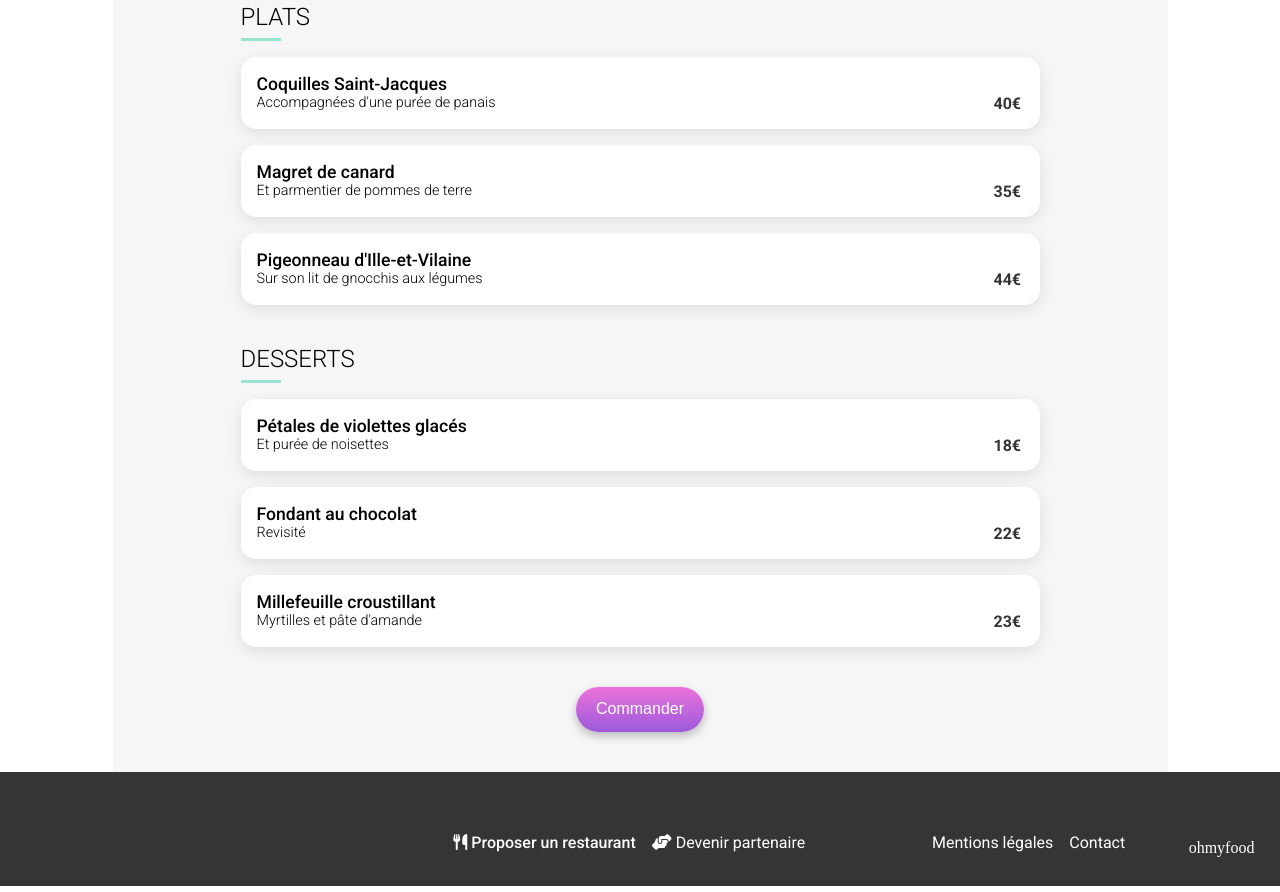
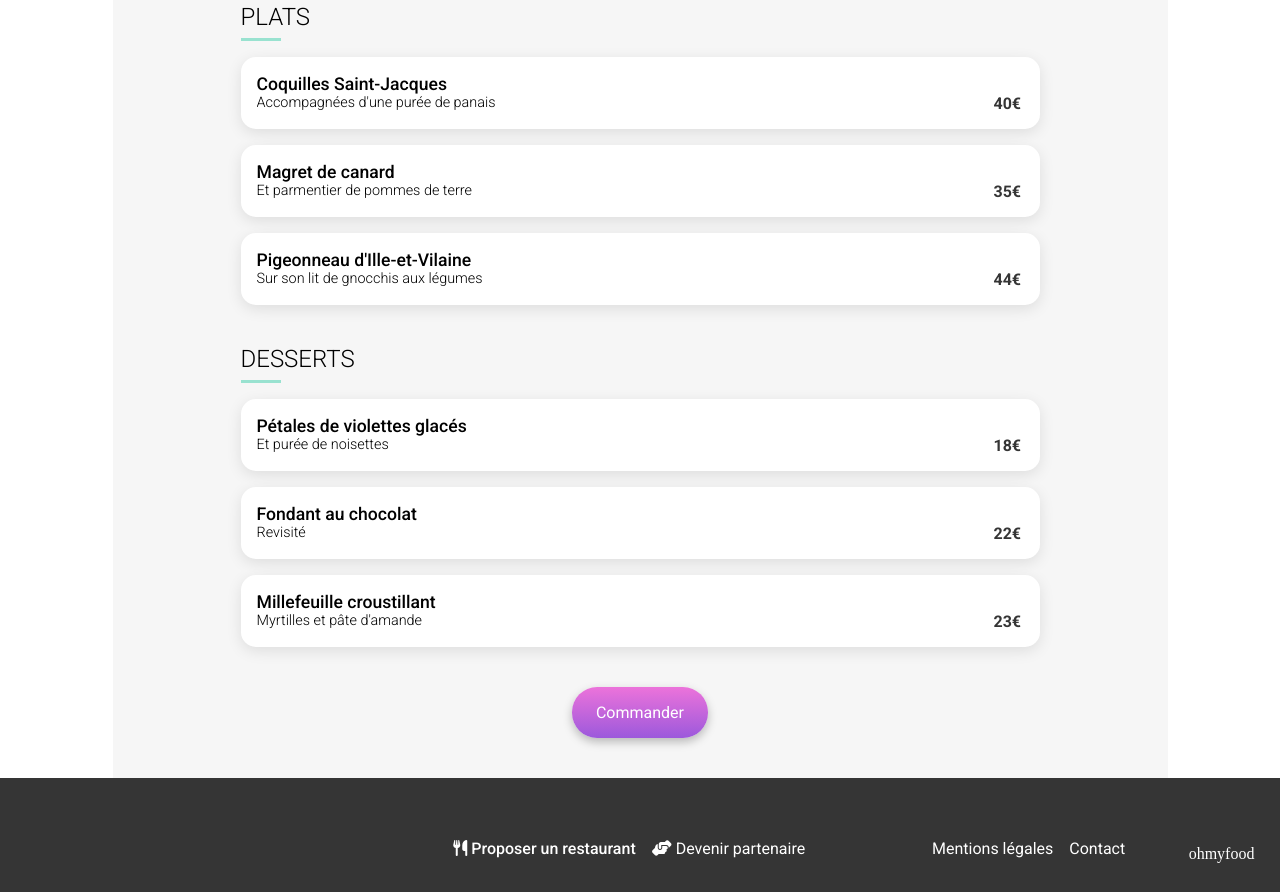
Before and after one commit to B-Audrey/F3-OhMyFood, a website: page restaurants/aLaFrancaise.html in a window 1280 px wide. Shown: the part 760-1652 px from the top of the page. Drawn offline with Linux system fonts and the light colour scheme; a web font is replaced by a local one.

Commit message:
bug fixed

```diff
--- a/restaurants/aLaFrancaise.html
+++ b/restaurants/aLaFrancaise.html
@@ -28,7 +28,7 @@
                 <i class="fa-solid fa-arrow-left"></i>
             </a>
         </div>
-        <h1>ohmyfood</h1>
+        <p class="header-title">ohmyfood</p>
     </header>
 
     <main>
@@ -143,9 +143,7 @@
                         <div class="check-box"><i class="fa-solid fa-circle-check"></i></div>
                 </div>
             </div>
-            <button class="restaurant__button button" type="button">
-                <a href="#">Commander</a>
-            </button>
+                <a href="#" class="restaurant__button button">Commander</a>
         </section>
     </main>
     <footer class="footer">
--- a/sass/base/base.scss
+++ b/sass/base/base.scss
@@ -9,7 +9,7 @@ p{
     font-weight: 300;
     margin: 0;
 }
-h1{
+h1, .header-title{
     font-family: 'Shrikhand';
     font-size: 2em;
     color: $black;
--- a/sass/components/buttons.scss
+++ b/sass/components/buttons.scss
@@ -2,17 +2,15 @@
 
 .button {
   background: linear-gradient(to top, #9356DC -11.44%, #FF79DA 123.93%);
-    box-shadow: 0px 4px 10px 0px #00000040;
+  box-shadow: 0 4px 10px 0 #00000040;
   border: none;
   border-radius: 25px;
   box-sizing: border-box;
   padding: 1em 1.5em;
-    a{
   color: $white;
-        font-weight: 500;
-        font-size: 1.2em;
-        &:visited{
+  font-weight: 400;
+  font-size: 1em;
+    &:visited {
       color: $white;
     }
 }
-}
```
Also changed, not shown: index.html (+2 -3 lines), restaurants/deliceDesSens.html (+2 -5 lines), restaurants/noteEnchantee.html (+2 -6 lines), restaurants/paletteDuGout.html (+2 -5 lines), sass/base/base.css, sass/components/buttons.css, 1 other file. Lines whose indentation alone changed are shown as unchanged.
